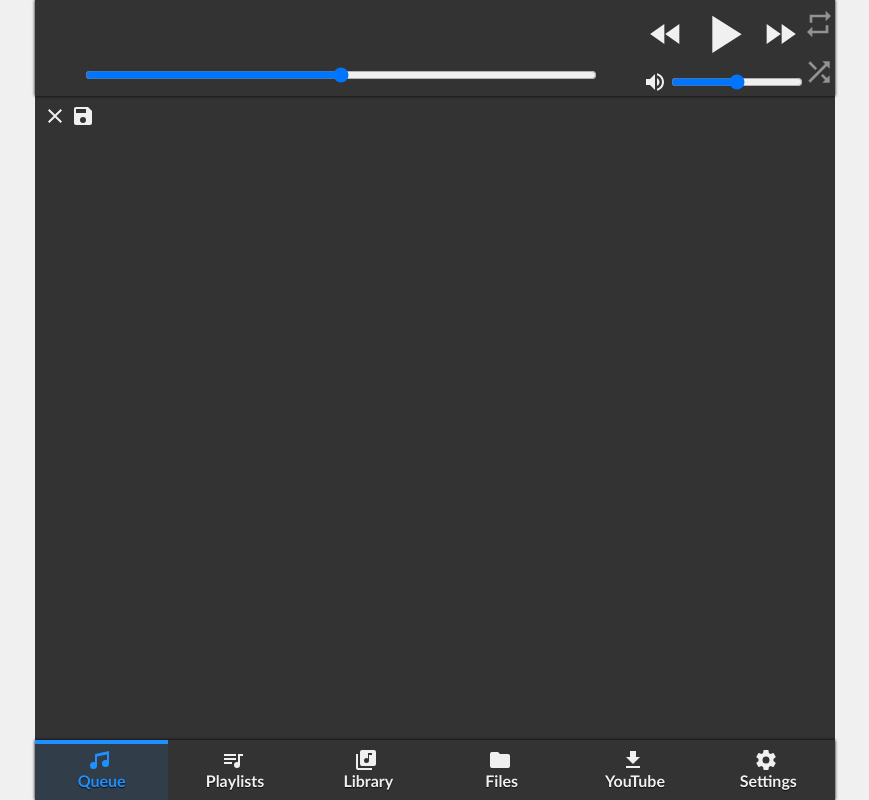
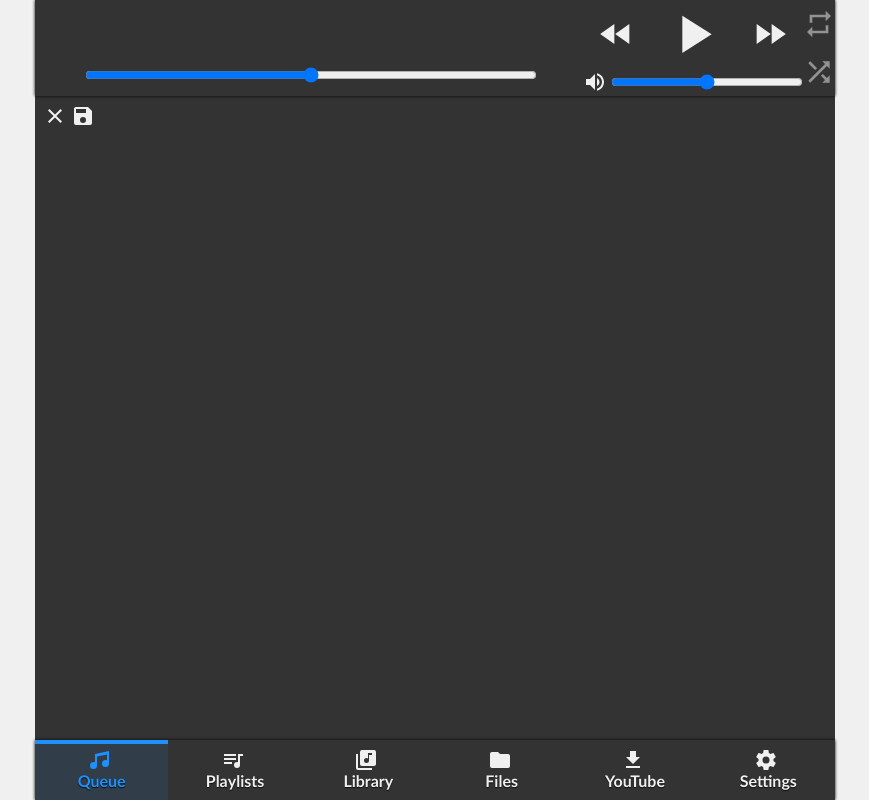
Before and after one commit to ondras/cyp, a website with bundled scripts: page app/index.html in a window 1280 px wide. Shown: the whole page, without its empty margins (205-1074 px from the left). Built offline with nearby package versions, Linux system fonts and the light colour scheme; files whose address does not match are found by name.

Commit message:
respo styling

```diff
--- a/app/css/player.less
+++ b/app/css/player.less
@@ -9,7 +9,8 @@
 
 	[type=range] {
 		margin: 0;
-		min-width: 0; // fails to shrink otherwise
+		width: 0; // fails to shrink otherwise
+		flex-grow: 1;
 	}
 
 	.art {
@@ -21,10 +22,11 @@
 	}
 
 	.info {
-		flex-grow: 1;
-
+		flex-grow: 2;
+		flex-basis: 0;
 		padding-left: var(--icon-spacing);
 		overflow: hidden;
+
 		.flex-column;
 		justify-content: space-around;
 
@@ -43,13 +45,13 @@
 			flex-basis: 5ch;
 			text-align: center;
 		}
-
-		[type=range] {
-			flex-grow: 1;
-		}
 	}
 
 	.controls {
+		flex-grow: 1;
+		flex-basis: 0;
+		max-width: 220px;
+
 		.flex-column;
 		justify-content: space-around;
 
@@ -57,25 +59,15 @@
 			.flex-row;
 			justify-content: space-around;
 
-			.icon {
-				width: 40px;
-			}
+			.icon { width: 40px; }
 
-			.icon-play, .icon-pause {
-				width: 64px;
-			}
+			.icon-play, .icon-pause { width: 64px; }
 		}
 
 		.volume {
 			.flex-row;
 
-			.mute {
-				margin-right: 4px;
-			}
-
-			[type=range] {
-				width: 132px;
-			}
+			.mute { margin-right: 4px; }
 		}
 	}
 
@@ -93,6 +85,7 @@
 
 		.info {
 			order: 1;
+			flex-basis: 100%;
 			height: @art-size;
 		}
 	}
```
Also changed, not shown: app/app.css.
